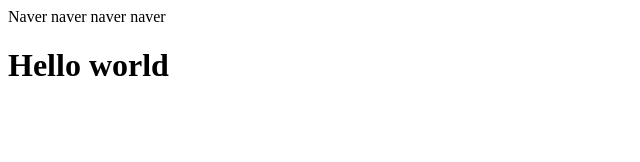
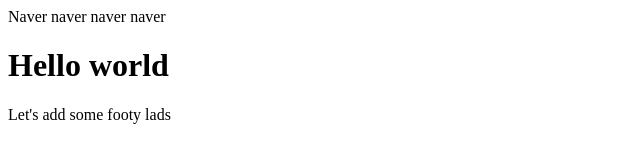
Before and after one commit to barlaek/git-tutorial, a plain HTML site: page index.html in a window 1280 px wide. Shown: the whole page, without its empty margins (0-640 px from the left). Drawn offline with Linux system fonts and the light colour scheme.

Commit message:
Adds footer

```diff
--- a/index.html
+++ b/index.html
@@ -9,5 +9,6 @@
 <body>
     <nav>Naver naver naver naver</nav>
     <h1>Hello world</h1>
+    <footer>Let's add some footy lads</footer>
 </body>
 </html>
```
